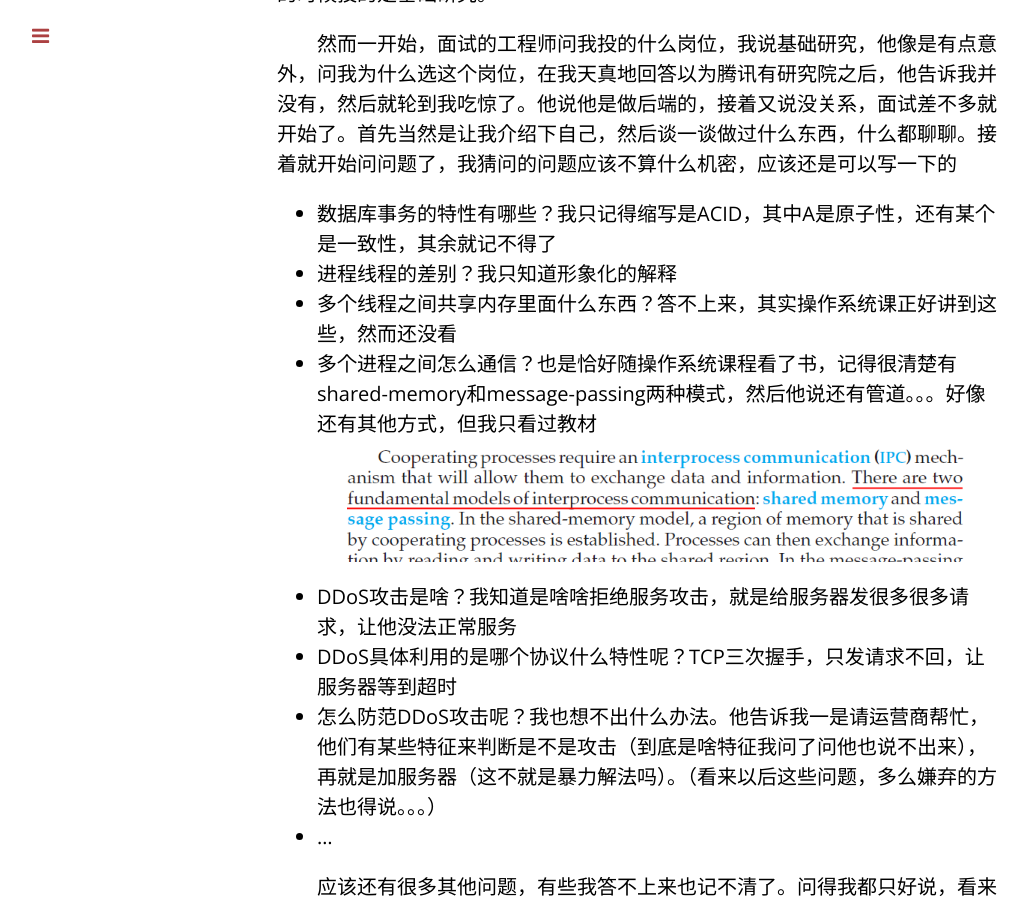
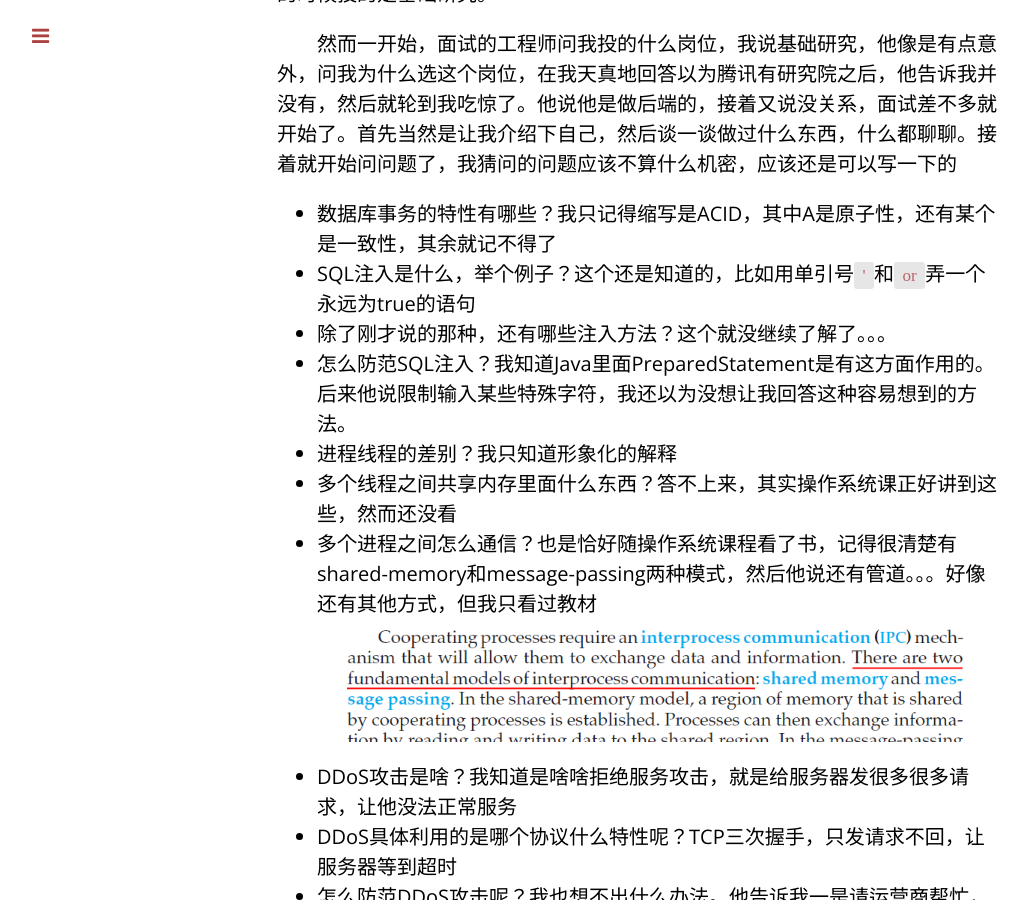
Before and after one commit to neilsustc/neilsustc.github.io, a Jekyll site: the page built from _posts/2016-04-17-tencent-interview.md, in a window 1280 px wide and 900 px high, scrolled down 2426 px. Shown: the whole window, without its empty margins (3-1031 px from the left). Built offline with Jekyll 4.4.1, drawn with Linux system fonts in a browser that asks for light colours; some web fonts are replaced.

Commit message:
interview details

```diff
--- a/_posts/2016-04-17-tencent-interview.md
+++ b/_posts/2016-04-17-tencent-interview.md
@@ -41,6 +41,9 @@ title: 没时间解释了，快上车
 &emsp;&emsp;然而一开始，面试的工程师问我投的什么岗位，我说基础研究，他像是有点意外，问我为什么选这个岗位，在我天真地回答以为腾讯有研究院之后，他告诉我并没有，然后就轮到我吃惊了。他说他是做后端的，接着又说没关系，面试差不多就开始了。首先当然是让我介绍下自己，然后谈一谈做过什么东西，什么都聊聊。接着就开始问问题了，我猜问的问题应该不算什么机密，应该还是可以写一下的
 
 - 数据库事务的特性有哪些？我只记得缩写是ACID，其中A是原子性，还有某个是一致性，其余就记不得了
+- SQL注入是什么，举个例子？这个还是知道的，比如用单引号`'`和`or`弄一个永远为true的语句
+- 除了刚才说的那种，还有哪些注入方法？这个就没继续了解了。。。
+- 怎么防范SQL注入？我知道Java里面PreparedStatement是有这方面作用的。后来他说限制输入某些特殊字符，我还以为没想让我回答这种容易想到的方法。
 - 进程线程的差别？我只知道形象化的解释
 - 多个线程之间共享内存里面什么东西？答不上来，其实操作系统课正好讲到这些，然而还没看
 - 多个进程之间怎么通信？也是恰好随操作系统课程看了书，记得很清楚有shared-memory和message-passing两种模式，然后他说还有管道。。。好像还有其他方式，但我只看过教材
```
